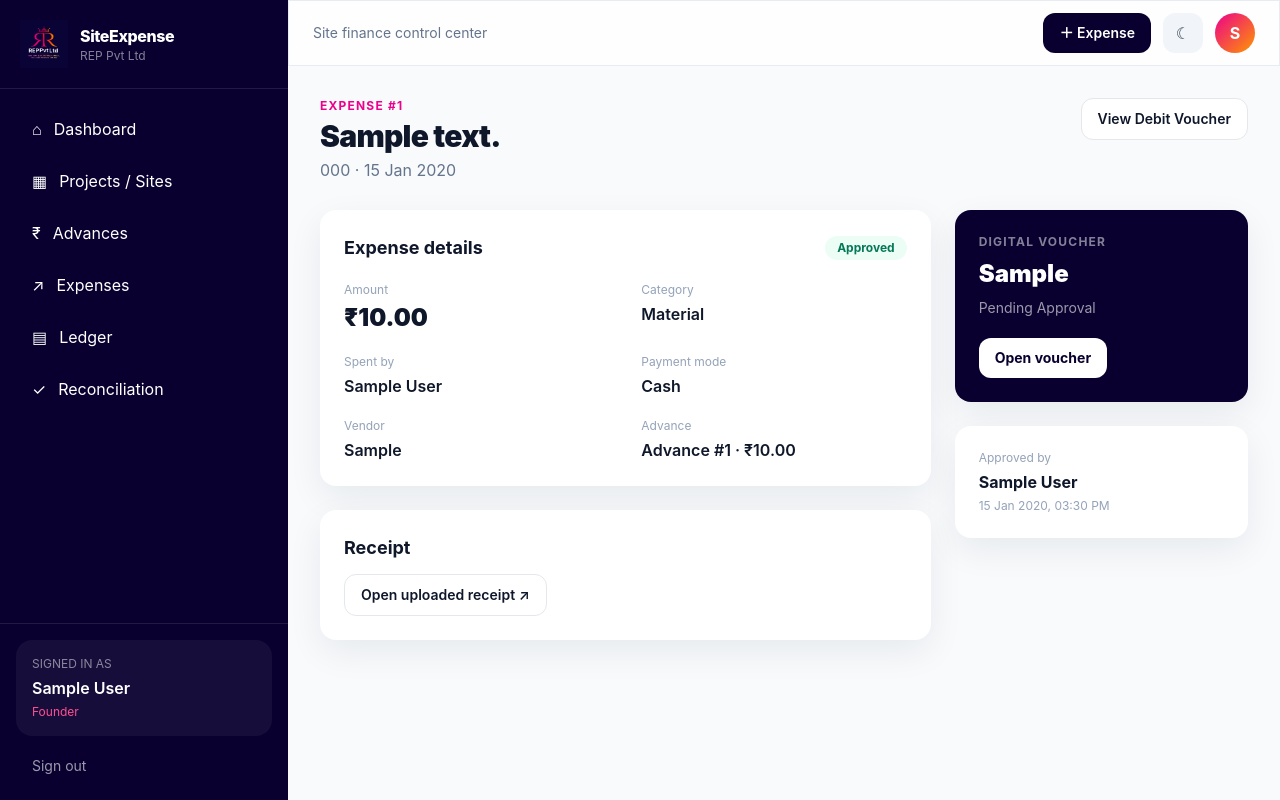
After one commit to Soubhagyajen/siteexpense-saas, a Django app: page /expenses/1/ in a window 1280 px wide. The commit adds this page. Run offline with Django 5.2, Linux system fonts and the light colour scheme; a user stored in the database is signed in; tables that the repository leaves empty hold one stand-in row (values such as "Sample post"); some libraries are stand-ins or nearby versions.

Commit message:
Build advance expense approval workflow

```diff
--- a/config/settings.py
+++ b/config/settings.py
@@ -25,7 +25,7 @@ SECRET_KEY = 'django-insecure-()z5d#iho(bj(568j&o)4btm%w11^%v09k%dat57@8b=_n)**q
 # SECURITY WARNING: don't run with debug turned on in production!
 DEBUG = True
 
-ALLOWED_HOSTS = []
+ALLOWED_HOSTS = ['127.0.0.1', 'localhost', 'testserver']
 
 
 # Application definition
--- a/config/urls.py
+++ b/config/urls.py
@@ -1,6 +1,8 @@
 from django.contrib import admin
 from django.contrib.auth import views as auth_views
 from django.urls import include, path
+from django.conf import settings
+from django.conf.urls.static import static
 
 urlpatterns = [
     path('admin/', admin.site.urls),
@@ -8,3 +10,6 @@ urlpatterns = [
     path('logout/', auth_views.LogoutView.as_view(), name='logout'),
     path('', include('expenses.urls')),
 ]
+
+if settings.DEBUG:
+    urlpatterns += static(settings.MEDIA_URL, document_root=settings.MEDIA_ROOT)
--- a/expenses/urls.py
+++ b/expenses/urls.py
@@ -9,5 +9,10 @@ urlpatterns = [
     path('advances/new/', views.advance_create, name='advance_create'),
     path('expenses/', views.expense_list, name='expense_list'),
     path('expenses/new/', views.expense_create, name='expense_create'),
+    path('expenses/<int:pk>/', views.expense_detail, name='expense_detail'),
+    path('expenses/<int:pk>/approve/', views.approve_expense, name='approve_expense'),
+    path('expenses/<int:pk>/reject/', views.reject_expense, name='reject_expense'),
+    path('vouchers/<int:pk>/', views.voucher_detail, name='voucher_detail'),
+    path('ledger/', views.ledger, name='ledger'),
     path('reconciliation/', views.reconciliation, name='reconciliation'),
 ]
--- a/expenses/views.py
+++ b/expenses/views.py
@@ -1,11 +1,14 @@
 from decimal import Decimal
+from functools import wraps
+from django.contrib import messages
 from django.contrib.auth.decorators import login_required
-from django.contrib import messages
+from django.db import transaction
 from django.db.models import Sum
-from django.shortcuts import redirect, render
+from django.http import HttpResponseForbidden
+from django.shortcuts import get_object_or_404, redirect, render
 from django.utils import timezone
 from .forms import AdvanceForm, ExpenseForm, ProjectForm
-from .models import Advance, Expense, Project
+from .models import Advance, DebitVoucher, Expense, LedgerEntry, Project
 
 
 def _role(user):
@@ -13,17 +16,40 @@ def _role(user):
     return profile.role if profile else 'ENGINEER'
 
 
+def role_required(*roles):
+    def decorator(view):
+        @wraps(view)
+        @login_required
+        def wrapped(request, *args, **kwargs):
+            if _role(request.user) not in roles:
+                return HttpResponseForbidden('You do not have permission for this action.')
+            return view(request, *args, **kwargs)
+        return wrapped
+    return decorator
+
+
+def _voucher_no(expense):
+    return f"DV-{timezone.now():%Y%m%d}-{expense.pk:05d}"
 @login_required
 def dashboard(request):
     advances = Advance.objects.aggregate(total=Sum('amount'))['total'] or Decimal('0')
     approved = Expense.objects.filter(status='APPROVED').aggregate(total=Sum('amount'))['total'] or Decimal('0')
     pending = Expense.objects.filter(status='SUBMITTED').aggregate(total=Sum('amount'))['total'] or Decimal('0')
     recent = Expense.objects.select_related('project', 'spent_by').order_by('-created_at')[:8]
+    pending_reviews = Expense.objects.filter(status='SUBMITTED').select_related(
+        'project', 'spent_by', 'advance'
+    ).order_by('date', 'created_at')[:5]
     return render(request, 'expenses/dashboard.html', {
-        'advance_total': advances, 'approved_total': approved,
-        'pending_total': pending, 'balance': advances - approved, 'recent_expenses': recent,
+        'advance_total': advances,
+        'approved_total': approved,
+        'pending_total': pending,
+        'balance': advances - approved,
+        'recent_expenses': recent,
+        'pending_reviews': pending_reviews,
         'role': _role(request.user),
     })
+
+
 @login_required
 def project_list(request):
     return render(request, 'expenses/project_list.html', {'projects': Project.objects.all()})
@@ -37,46 +63,205 @@ def project_create(request):
         messages.success(request, 'Project created successfully.')
         return redirect('project_list')
     return render(request, 'expenses/form.html', {'form': form, 'title': 'New Project'})
-
-
-@login_required
+@role_required('FOUNDER', 'MANAGER')
 def advance_list(request):
-    advances = Advance.objects.select_related('project', 'recipient').order_by('-date')
+    advances = Advance.objects.select_related('project', 'recipient', 'created_by').order_by('-date', '-created_at')
     return render(request, 'expenses/advance_list.html', {'advances': advances})
 
 
-@login_required
+@role_required('FOUNDER', 'MANAGER')
 def advance_create(request):
     form = AdvanceForm(request.POST or None)
     if form.is_valid():
-        advance = form.save(commit=False)
-        advance.created_by = request.user
-        advance.save()
-        messages.success(request, 'Advance recorded.')
+        with transaction.atomic():
+            advance = form.save(commit=False)
+            advance.created_by = request.user
+            advance.save()
+            LedgerEntry.objects.bulk_create([
+                LedgerEntry(
+                    project=advance.project,
+                    date=advance.date,
+                    account='Manager Advance',
+                    entry_type='DEBIT',
+                    amount=advance.amount,
+                    narration=f'Advance released to {advance.recipient.get_full_name() or advance.recipient.username}',
+                    advance=advance,
+                ),
+                LedgerEntry(
+                    project=advance.project,
+                    date=advance.date,
+                    account='Cash / Bank',
+                    entry_type='CREDIT',
+                    amount=advance.amount,
+                    narration=f'Funds released against advance #{advance.pk}',
+                    advance=advance,
+                ),
+            ])
+        messages.success(request, f'Advance of ₹{advance.amount:,.2f} recorded.')
         return redirect('advance_list')
     return render(request, 'expenses/form.html', {'form': form, 'title': 'Record Advance'})
 @login_required
 def expense_list(request):
-    expenses = Expense.objects.select_related('project', 'spent_by').order_by('-date', '-created_at')
-    return render(request, 'expenses/expense_list.html', {'expenses': expenses})
+    expenses = Expense.objects.select_related('project', 'advance', 'spent_by').prefetch_related('voucher').order_by('-date', '-created_at')
+    return render(request, 'expenses/expense_list.html', {
+        'expenses': expenses,
+        'role': _role(request.user),
+    })
 
 
 @login_required
 def expense_create(request):
-    form = ExpenseForm(request.POST or None)
+    form = ExpenseForm(request.POST or None, request.FILES or None)
     if form.is_valid():
-        expense = form.save()
-        expense.status = 'SUBMITTED'
+        with transaction.atomic():
+            expense = form.save(commit=False)
+            if _role(request.user) == 'ENGINEER':
+                expense.spent_by = request.user
+            expense.status = 'SUBMITTED'
+            expense.save()
+            DebitVoucher.objects.create(
+                expense=expense,
+                voucher_no=_voucher_no(expense),
+                submitted_by=request.user,
+                status='PENDING',
+            )
+        messages.success(request, 'Expense submitted and debit voucher generated.')
+        return redirect('expense_detail', pk=expense.pk)
+    return render(request, 'expenses/form.html', {
+        'form': form,
+        'title': 'Record Expense',
+        'multipart': True,
+    })
+@login_required
+def expense_detail(request, pk):
+    expense = get_object_or_404(
+        Expense.objects.select_related('project', 'advance', 'spent_by', 'approved_by').prefetch_related('voucher'),
+        pk=pk
+    )
+    return render(request, 'expenses/expense_detail.html', {
+        'expense': expense,
+        'role': _role(request.user),
+    })
+
+
+@role_required('FOUNDER')
+def approve_expense(request, pk):
+    if request.method != 'POST':
+        return redirect('expense_detail', pk=pk)
+    with transaction.atomic():
+        expense = get_object_or_404(Expense.objects.select_for_update().select_related('advance'), pk=pk)
+        if expense.status != 'SUBMITTED':
+            messages.warning(request, 'Only submitted expenses can be approved.')
+            return redirect('expense_detail', pk=pk)
+        if expense.advance_id:
+            used = Expense.objects.filter(
+                advance_id=expense.advance_id, status='APPROVED'
+            ).exclude(pk=expense.pk).aggregate(total=Sum('amount'))['total'] or Decimal('0')
+            if used + expense.amount > expense.advance.amount:
+                messages.error(request, 'Approval blocked: this would exceed the selected advance balance.')
+                return redirect('expense_detail', pk=pk)
+        expense.status = 'APPROVED'
+        expense.approved_by = request.user
+        expense.approved_at = timezone.now()
+        expense.save(update_fields=['status', 'approved_by', 'approved_at'])
+        voucher = expense.voucher
+        voucher.status = 'APPROVED'
+        voucher.approved_by = request.user
+        voucher.approved_at = timezone.now()
+        voucher.save(update_fields=['status', 'approved_by', 'approved_at'])
+        LedgerEntry.objects.bulk_create([
+            LedgerEntry(
+                project=expense.project,
+                date=expense.date,
+                account=f'Site Expense - {expense.get_category_display()}',
+                entry_type='DEBIT',
+                amount=expense.amount,
+                narration=expense.description,
+                expense=expense,
+            ),
+            LedgerEntry(
+                project=expense.project,
+                date=expense.date,
+                account='Manager Advance',
+                entry_type='CREDIT',
+                amount=expense.amount,
+                narration=f'Advance adjusted against {voucher.voucher_no}',
+                expense=expense,
+                advance=expense.advance,
+            ),
+        ])
+    messages.success(request, f'{expense.voucher.voucher_no} approved and posted to ledger.')
+    return redirect('expense_detail', pk=pk)
+
+
+@role_required('FOUNDER')
+def reject_expense(request, pk):
+    if request.method != 'POST':
+        return redirect('expense_detail', pk=pk)
+    expense = get_object_or_404(Expense.objects.select_related('voucher'), pk=pk)
+    if expense.status == 'SUBMITTED':
+        expense.status = 'REJECTED'
         expense.save(update_fields=['status'])
-        messages.success(request, 'Expense submitted for approval.')
-        return redirect('expense_list')
-    return render(request, 'expenses/form.html', {'form': form, 'title': 'Record Expense'})
+        voucher = expense.voucher
+        voucher.status = 'REJECTED'
+        voucher.approved_by = request.user
+        voucher.approved_at = timezone.now()
+        voucher.remarks = request.POST.get('remarks', '').strip()
+        voucher.save(update_fields=['status', 'approved_by', 'approved_at', 'remarks'])
+        messages.success(request, 'Expense rejected.')
+    return redirect('expense_detail', pk=pk)
+@login_required
+def voucher_detail(request, pk):
+    voucher = get_object_or_404(
+        DebitVoucher.objects.select_related(
+            'expense__project', 'expense__advance', 'expense__spent_by',
+            'submitted_by', 'approved_by'
+        ),
+        pk=pk
+    )
+    return render(request, 'expenses/voucher_detail.html', {'voucher': voucher, 'role': _role(request.user)})
+
+
+@role_required('FOUNDER', 'MANAGER')
+def ledger(request):
+    entries = LedgerEntry.objects.select_related('project', 'expense', 'advance').order_by('-date', '-created_at')
+    return render(request, 'expenses/ledger.html', {'entries': entries[:200]})
+
+
 @login_required
 def reconciliation(request):
-    advances = Advance.objects.aggregate(total=Sum('amount'))['total'] or Decimal('0')
-    expenses = Expense.objects.filter(status='APPROVED').aggregate(total=Sum('amount'))['total'] or Decimal('0')
+    projects = Project.objects.filter(active=True).order_by('code')
+    project_id = request.GET.get('project')
+    project = get_object_or_404(Project, pk=project_id) if project_id else projects.first()
+    if not project:
+        return render(request, 'expenses/reconciliation.html', {
+            'projects': projects, 'project': None,
+            'month_value': timezone.localdate().strftime('%Y-%m'),
+            'opening_balance': Decimal('0'), 'total_advance': Decimal('0'),
+            'total_expense': Decimal('0'), 'closing_balance': Decimal('0'),
+        })
+    month_value = request.GET.get('month') or timezone.localdate().strftime('%Y-%m')
+    try:
+        year, month = [int(x) for x in month_value.split('-')]
+        month_start = timezone.datetime(year, month, 1).date()
+    except (ValueError, TypeError):
+        month_start = timezone.localdate().replace(day=1)
+    if month_start.month == 12:
+        next_month = month_start.replace(year=month_start.year + 1, month=1)
+    else:
+        next_month = month_start.replace(month=month_start.month + 1)
+    opening_adv = Advance.objects.filter(project=project, date__lt=month_start).aggregate(total=Sum('amount'))['total'] or Decimal('0')
+    opening_exp = Expense.objects.filter(project=project, status='APPROVED', date__lt=month_start).aggregate(total=Sum('amount'))['total'] or Decimal('0')
+    total_advance = Advance.objects.filter(project=project, date__gte=month_start, date__lt=next_month).aggregate(total=Sum('amount'))['total'] or Decimal('0')
+    total_expense = Expense.objects.filter(project=project, status='APPROVED', date__gte=month_start, date__lt=next_month).aggregate(total=Sum('amount'))['total'] or Decimal('0')
+    opening_balance = opening_adv - opening_exp
+    closing_balance = opening_balance + total_advance - total_expense
     return render(request, 'expenses/reconciliation.html', {
-        'advances': advances,
-        'expenses': expenses,
-        'balance': advances - expenses,
+        'projects': projects,
+        'project': project,
+        'month_value': month_start.strftime('%Y-%m'),
+        'opening_balance': opening_balance,
+        'total_advance': total_advance,
+        'total_expense': total_expense,
+        'closing_balance': closing_balance,
     })
--- a/templates/base.html
+++ b/templates/base.html
@@ -44,6 +44,7 @@
       <a href="{% url 'project_list' %}" class="flex items-center gap-3 px-4 py-3 rounded-xl hover:bg-white/10">▦ <span>Projects / Sites</span></a>
       <a href="{% url 'advance_list' %}" class="flex items-center gap-3 px-4 py-3 rounded-xl hover:bg-white/10">₹ <span>Advances</span></a>
       <a href="{% url 'expense_list' %}" class="flex items-center gap-3 px-4 py-3 rounded-xl hover:bg-white/10">↗ <span>Expenses</span></a>
+      {% if user.profile.role != 'ENGINEER' %}<a href="{% url 'ledger' %}" class="flex items-center gap-3 px-4 py-3 rounded-xl hover:bg-white/10">▤ <span>Ledger</span></a>{% endif %}
       <a href="{% url 'reconciliation' %}" class="flex items-center gap-3 px-4 py-3 rounded-xl hover:bg-white/10">✓ <span>Reconciliation</span></a>
     </nav>
     <div class="p-4 border-t border-white/10">
--- /dev/null
+++ b/templates/expenses/expense_detail.html
@@ -0,0 +1,59 @@
+{% extends "base.html" %}
+{% block title %}Expense #{{ expense.pk }} · SiteExpense{% endblock %}
+{% block content %}
+<div class="flex flex-col lg:flex-row lg:items-start lg:justify-between gap-5 mb-7">
+  <div>
+    <div class="text-xs font-bold tracking-widest text-brand-500 uppercase">Expense #{{ expense.pk }}</div>
+    <h1 class="text-3xl font-black tracking-tight mt-1">{{ expense.description }}</h1>
+    <p class="text-slate-500 mt-1">{{ expense.project.code }} · {{ expense.date|date:"d M Y" }}</p>
+  </div>
+  <div class="flex flex-wrap gap-2">
+    <a href="{% url 'voucher_detail' expense.voucher.pk %}" class="rounded-xl border bg-white px-4 py-2.5 text-sm font-semibold hover:bg-slate-50">View Debit Voucher</a>
+    {% if role == 'FOUNDER' and expense.status == 'SUBMITTED' %}
+      <form method="post" action="{% url 'approve_expense' expense.pk %}">{% csrf_token %}<button class="rounded-xl bg-emerald-600 text-white px-4 py-2.5 text-sm font-semibold">Approve & Post</button></form>
+      <form method="post" action="{% url 'reject_expense' expense.pk %}">{% csrf_token %}<button class="rounded-xl bg-rose-600 text-white px-4 py-2.5 text-sm font-semibold">Reject</button></form>
+    {% endif %}
+  </div>
+</div>
+<div class="grid xl:grid-cols-3 gap-6">
+  <div class="xl:col-span-2 space-y-6">
+    <div class="bg-white rounded-2xl shadow-soft p-6">
+      <div class="flex items-center justify-between mb-5">
+        <h2 class="font-bold text-lg">Expense details</h2>
+        <span class="rounded-full px-3 py-1 text-xs font-bold {% if expense.status == 'APPROVED' %}bg-emerald-50 text-emerald-700{% elif expense.status == 'SUBMITTED' %}bg-amber-50 text-amber-700{% elif expense.status == 'REJECTED' %}bg-rose-50 text-rose-700{% else %}bg-slate-100 text-slate-600{% endif %}">{{ expense.get_status_display }}</span>
+      </div>
+      <div class="grid sm:grid-cols-2 gap-x-8 gap-y-5">
+        <div><div class="text-xs text-slate-400">Amount</div><div class="text-2xl font-black mt-1">₹{{ expense.amount|floatformat:2 }}</div></div>
+        <div><div class="text-xs text-slate-400">Category</div><div class="font-semibold mt-1">{{ expense.get_category_display }}</div></div>
+        <div><div class="text-xs text-slate-400">Spent by</div><div class="font-semibold mt-1">{{ expense.spent_by.get_full_name|default:expense.spent_by.username }}</div></div>
+        <div><div class="text-xs text-slate-400">Payment mode</div><div class="font-semibold mt-1">{{ expense.get_payment_mode_display }}</div></div>
+        <div><div class="text-xs text-slate-400">Vendor</div><div class="font-semibold mt-1">{{ expense.vendor|default:"—" }}</div></div>
+        <div><div class="text-xs text-slate-400">Advance</div><div class="font-semibold mt-1">{% if expense.advance %}Advance #{{ expense.advance.pk }} · ₹{{ expense.advance.amount|floatformat:2 }}{% else %}Unassigned{% endif %}</div></div>
+      </div>
+    </div>
+    <div class="bg-white rounded-2xl shadow-soft p-6">
+      <h2 class="font-bold text-lg mb-3">Receipt</h2>
+      {% if expense.receipt %}
+        <a href="{{ expense.receipt.url }}" target="_blank" class="inline-flex items-center gap-2 rounded-xl border px-4 py-2.5 text-sm font-semibold hover:bg-slate-50">Open uploaded receipt ↗</a>
+      {% else %}
+        <div class="rounded-xl border border-dashed p-8 text-center text-slate-400">No receipt uploaded for this expense.</div>
+      {% endif %}
+    </div>
+  </div>
+  <div class="space-y-6">
+    <div class="bg-brand-950 text-white rounded-2xl shadow-soft p-6">
+      <div class="text-xs font-bold tracking-widest text-white/50">DIGITAL VOUCHER</div>
+      <div class="text-2xl font-black mt-2">{{ expense.voucher.voucher_no }}</div>
+      <div class="text-sm text-white/60 mt-2">{{ expense.voucher.get_status_display }}</div>
+      <a href="{% url 'voucher_detail' expense.voucher.pk %}" class="mt-5 inline-flex rounded-xl bg-white text-brand-950 px-4 py-2.5 text-sm font-bold">Open voucher</a>
+    </div>
+    {% if expense.approved_by %}
+    <div class="bg-white rounded-2xl shadow-soft p-6">
+      <div class="text-xs text-slate-400">Approved by</div>
+      <div class="font-bold mt-1">{{ expense.approved_by.get_full_name|default:expense.approved_by.username }}</div>
+      <div class="text-xs text-slate-400 mt-1">{{ expense.approved_at|date:"d M Y, h:i A" }}</div>
+    </div>
+    {% endif %}
+  </div>
+</div>
+{% endblock %}
```
Also changed, not shown: expenses/forms.py (+17 -8 lines), expenses/models.py (+8 -0 lines), templates/expenses/advance_list.html (+9 -6 lines), templates/expenses/dashboard.html (+24 -14 lines), templates/expenses/expense_list.html (+11 -6 lines), templates/expenses/form.html (+15 -7 lines), templates/expenses/ledger.html (added, +21 -0 lines), templates/expenses/reconciliation.html (+16 -7 lines), templates/expenses/voucher_detail.html (added, +32 -0 lines), expenses/migrations/0002_expense_advance.py (added), static/images/REP Pvt Ltd (5).png (added).
